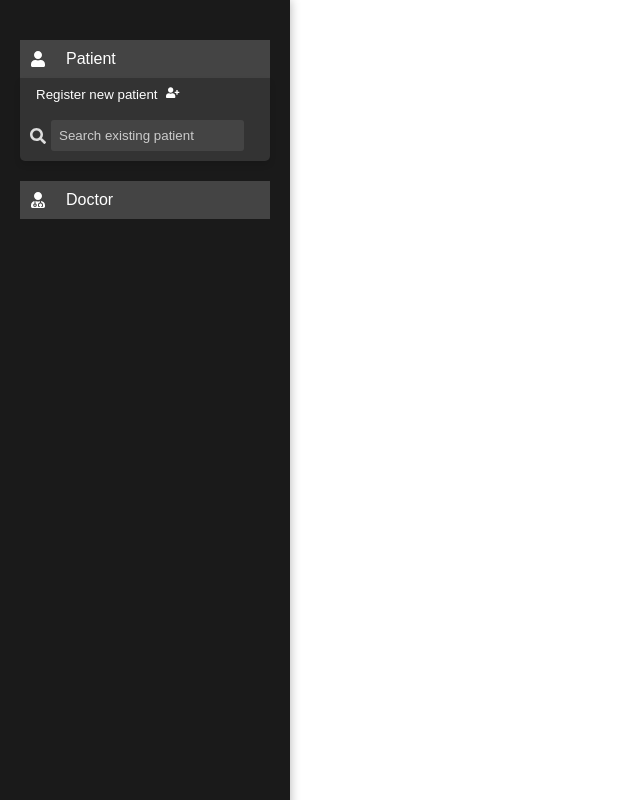
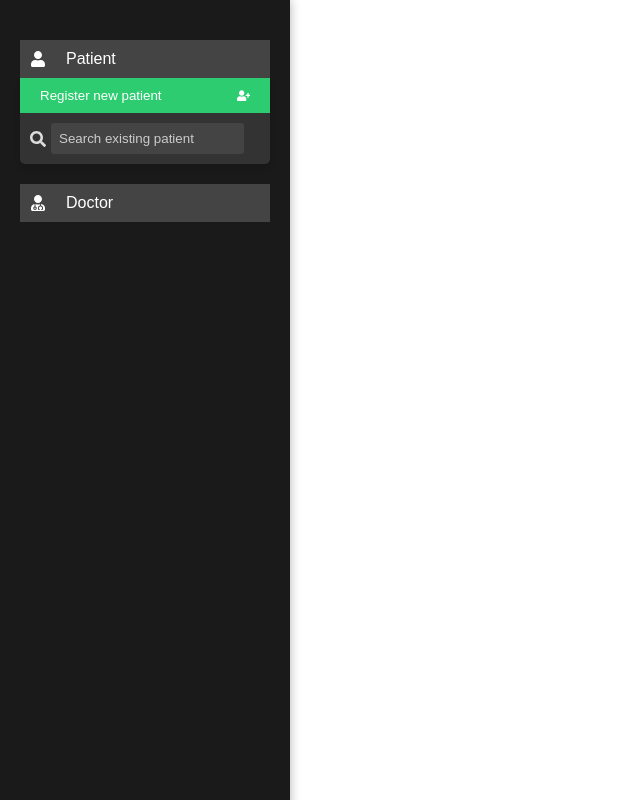
Before and after one commit to raja-omar/MediSync, a React (Vite) app in the folder appointment-management-system/: page / in a window 1280 px wide. Both pictures are taken after a click on the button "Patient". Shown: the whole page, without its empty margins (0-640 px from the left). Built offline with nearby package versions, Linux system fonts and the light colour scheme.

Commit message:
Fix register new patient button

```diff
--- a/appointment-management-system/src/components/Sidebar.jsx
+++ b/appointment-management-system/src/components/Sidebar.jsx
@@ -39,7 +39,10 @@ const Sidebar = () => {
         <div
           className={`dropdown-content ${patientDropdownVisible ? 'open' : ''}`}
         >
-          <button className="dropdown-item" onClick={openDialog}>
+          <button
+            className="dropdown-item register-patient"
+            onClick={openDialog}
+          >
             Register new patient <FaUserPlus className="register-icon" />
           </button>
           <div className="search-container">
```
